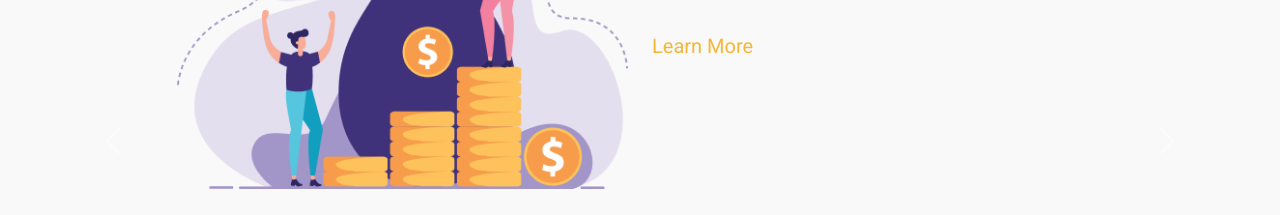
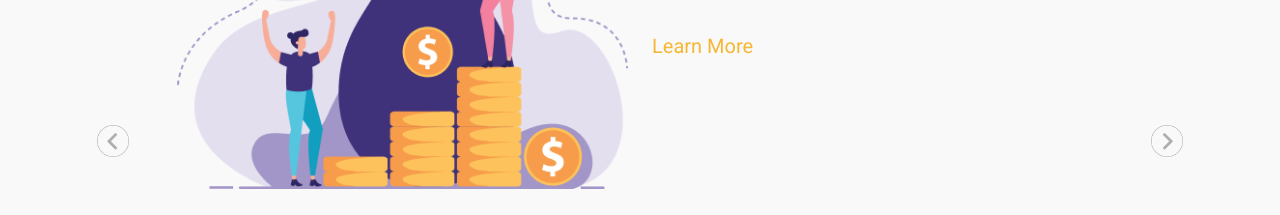
Before and after one commit to overlordrex/leapsail, a React (Create React App) app: page / in a window 1280 px wide. Shown: the part 1760-1975 px from the top of the page. Built offline with nearby package versions, Linux system fonts and the light colour scheme.

Commit message:
carousel

```diff
--- a/src/App.css
+++ b/src/App.css
@@ -170,3 +170,11 @@ body {
   font-family: 'Playfair Display';
   color: #605F5E6B;
 }
+
+.carousel-control-prev-icon {
+  background-image: url("./img/left.png")!important;
+}
+
+.carousel-control-next-icon {
+  background-image: url("./img/right.png")!important;
+}
```
Also changed, not shown: src/img/left.png (added), src/img/right.png (added).
